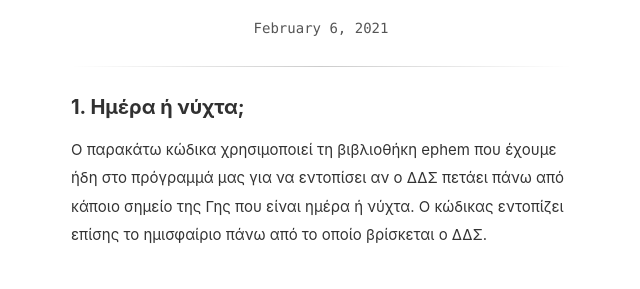
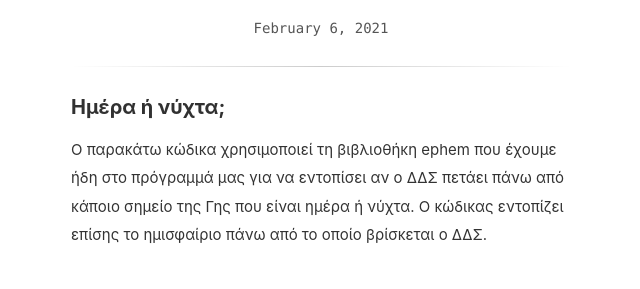
Before and after one commit to liagason/A-Jekyll-Blog, a Jekyll site: the page built from _posts/2021-02-06-astro-pi-useful-code-examples-2.md, in a window 1280 px wide. Shown: the part 223-512 px from the top of the page, without its empty margins (319-959 px from the left). Built offline with Jekyll 4.4.1, drawn with Linux system fonts in a browser that asks for light colours.

Commit message:
Update 2021-02-06-astro-pi-useful-code-examples-2.md

````diff
--- a/_posts/2021-02-06-astro-pi-useful-code-examples-2.md
+++ b/_posts/2021-02-06-astro-pi-useful-code-examples-2.md
@@ -3,7 +3,7 @@
 title: Εντοπισμός ημισφαιρίου και ανίχνευση ημέρας και νύχτας για τον ΔΔΣ - Ομάδες Makerlab
 ---
 
-### 1. Ημέρα ή νύχτα;
+### Ημέρα ή νύχτα;
 Ο παρακάτω κώδικα χρησιμοποιεί τη βιβλιοθήκη ephem που έχουμε ήδη στο πρόγραμμά μας για να εντοπίσει αν ο ΔΔΣ πετάει πάνω από κάποιο σημείο της Γης που είναι ημέρα ή νύχτα. Ο κώδικας εντοπίζει επίσης το ημισφαίριο πάνω από το οποίο βρίσκεται ο ΔΔΣ.
 ```python
 import ephem
````
